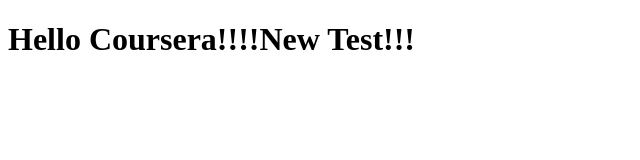
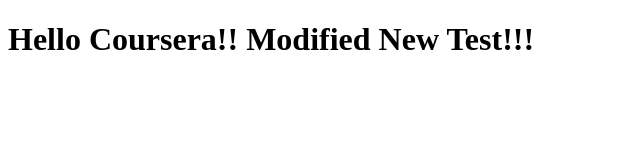
Before and after one commit to manivannan-k/coursera-test, a plain HTML site: page site/index.html in a window 1280 px wide. Shown: the whole page, without its empty margins (0-640 px from the left). Drawn offline with Linux system fonts and the light colour scheme.

Commit message:
Modified page content

```diff
--- a/site/index.html
+++ b/site/index.html
@@ -4,6 +4,6 @@
 	<title>Hello Coursera!!!</title>
 </head>
 <body>
-<h1>Hello Coursera!!!!New Test!!!</h1>
+<h1>Hello Coursera!! Modified New Test!!!</h1>
 </body>
 </html>
```
